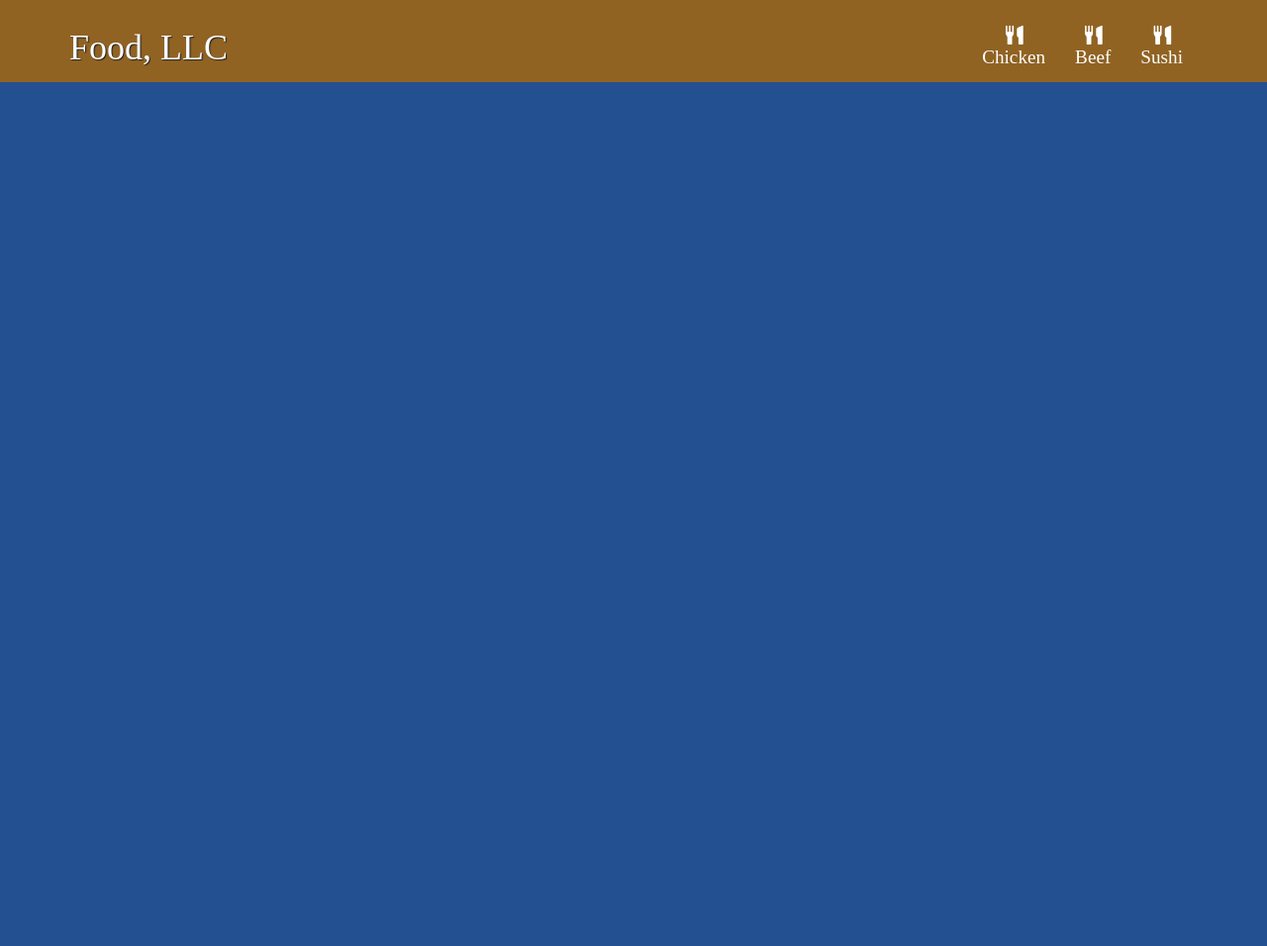
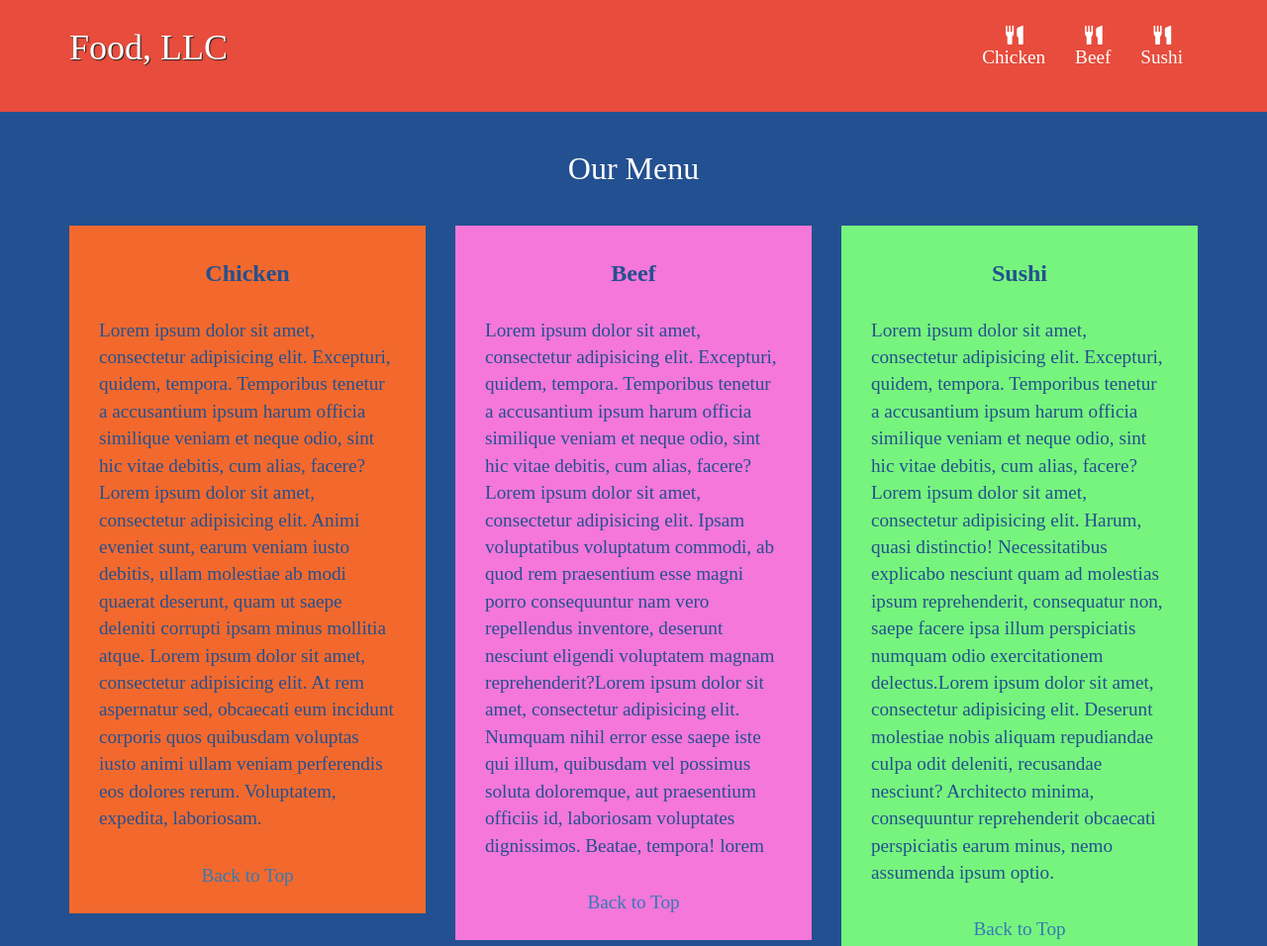
Before and after one commit to williamspete321/coursera-html-css-js, a plain HTML site: page module3-solution/index.html in a window 1280 px wide. Shown: the top 956 px of the page at 99% size. Before the commit the page ends 800 px from the top, so only its background shows below. Drawn offline with Linux system fonts and the light colour scheme; a web font is replaced by a local one.

Commit message:
Finished optional requirements.

```diff
--- a/module3-solution/css/styles.css
+++ b/module3-solution/css/styles.css
@@ -2,11 +2,11 @@ body {
 	font-size: 16px;
 	color: #FFF;
 	background-color: #235090;
-	font-family: 'Oxygen', serif;
+	font-family: 'Suez One', serif;
 }
 
 #header-nav {
-	background-color: #906323;
+	background-color: #E74C3C;
 	border-radius: 0;
 	border: 0;
 }
@@ -56,6 +56,48 @@ body {
 	margin-top: -30px;
 }
 
+#main-content h2 {
+	font-family: 'Suez One', serif;
+	font-size: 2em;
+}
+
+.container {
+	margin-bottom: 30px;
+}
+
+.container-tile {
+	color: #235090;
+	background-color: #F9F6B4;
+	font-family: 'Suez One', serif;
+	font-size: 1.2em;
+	padding: 15px 30px;
+	margin-top: 30px
+}
+
+.container-tile h3 {
+	padding-bottom: 20px;
+	font-weight: bold;
+}
+
+.container-tile#chicken {
+	color: #235090;
+	background-color: #F3692D;
+}
+
+.container-tile#beef {
+	color: #235090;
+	background-color: #F477D9;
+}
+
+.container-tile#sushi {
+	color: #235090;
+	background-color: #77F47D;
+}
+
+.back-to-top {
+	margin-top: 30px;
+}
+
 /********** Large devices only **********/
 @media (min-width: 1200px) {
 
@@ -80,6 +122,7 @@ body {
 	}
 	.navbar-brand h1 {	/* Restaurant name */
 		padding-top: 5px;
+		padding-left: 15px;
 		font-size: 6vw; /* 1vw = 1% of viewport width */
 	}
 
@@ -91,4 +134,9 @@ body {
     	font-size: 1em;
     	margin-right: 5px;
     }
+
+    .container-tile {
+    	margin-left: 15px;
+    	margin-right: 15px;
+	}
 }
--- a/module3-solution/index.html
+++ b/module3-solution/index.html
@@ -9,6 +9,7 @@
     <link rel="stylesheet" href="css/bootstrap.min.css">
     <link rel="stylesheet" href="css/styles.css">
     <link href="https://fonts.googleapis.com/css2?family=Suez+One&display=swap" rel="stylesheet">
+    <link href="https://fonts.googleapis.com/css2?family=Roboto&display=swap" rel="stylesheet">
   </head>
 <body>
   <header>
@@ -30,33 +31,63 @@
 		<div id="collapsable-nav" class="collapse navbar-collapse">
 		  <ul id="nav-list" class="nav navbar-nav navbar-right">
 		    <li>
-		      <a href="#">
+		      <a href="#chicken">
 		        <span class="glyphicon glyphicon-cutlery"></span>
 		        <br class="hidden-xs"> Chicken
 		      </a>
 		    </li>
 		    <li>
-		      <a href="#">
+		      <a href="#beef">
 		        <span class="glyphicon glyphicon-cutlery"></span>
 		        <br class="hidden-xs"> Beef
 		      </a>
 		    </li>
 		    <li>
-		      <a href="#">
+		      <a href="#sushi">
 		        <span class="glyphicon glyphicon-cutlery"></span>
 		        <br class="hidden-xs"> Sushi
 		      </a>
 		    </li>
-
 		  </ul>
 		</div>
-
-
-
-
-	  </div>
+	 </div>
 	</nav>
   </header>
+
+  <div id="main-content" class="container">
+  	<h2 id="menu-categories-title" class="text-center">Our Menu</h2>
+
+  	<section class="row">
+  	  <div class="col-md-4 col-sm-6">
+  	  	<div id="chicken" class="container-tile">
+	  	  	<h3 class="text-center">Chicken</h3>
+	  	  	  <p>Lorem ipsum dolor sit amet, consectetur adipisicing elit. Excepturi, quidem, tempora. Temporibus tenetur a accusantium ipsum harum officia similique veniam et neque odio, sint hic vitae debitis, cum alias, facere? Lorem ipsum dolor sit amet, consectetur adipisicing elit. Animi eveniet sunt, earum veniam iusto debitis, ullam molestiae ab modi quaerat deserunt, quam ut saepe deleniti corrupti ipsam minus mollitia atque. Lorem ipsum dolor sit amet, consectetur adipisicing elit. At rem aspernatur sed, obcaecati eum incidunt corporis quos quibusdam voluptas iusto animi ullam veniam perferendis eos dolores rerum. Voluptatem, expedita, laboriosam.</p>
+	  	  	  <p class="text-center back-to-top">
+	  	  	  	<a href="#header-nav">Back to Top</a>
+	  	  	  </p>
+  	  	</div>
+  	  </div>
+  	  <div class="col-md-4 col-sm-6">
+  	  	<div id="beef" class="container-tile">
+	  	  	<h3 class="text-center">Beef</h3>
+	  	  	  <p>Lorem ipsum dolor sit amet, consectetur adipisicing elit. Excepturi, quidem, tempora. Temporibus tenetur a accusantium ipsum harum officia similique veniam et neque odio, sint hic vitae debitis, cum alias, facere? Lorem ipsum dolor sit amet, consectetur adipisicing elit. Ipsam voluptatibus voluptatum commodi, ab quod rem praesentium esse magni porro consequuntur nam vero repellendus inventore, deserunt nesciunt eligendi voluptatem magnam reprehenderit?Lorem ipsum dolor sit amet, consectetur adipisicing elit. Numquam nihil error esse saepe iste qui illum, quibusdam vel possimus soluta doloremque, aut praesentium officiis id, laboriosam voluptates dignissimos. Beatae, tempora! lorem</p>
+	  	  	  <p class="text-center back-to-top">
+	  	  	  	<a href="#header-nav">Back to Top</a>
+	  	  	  </p>
+  	  	</div>
+  	  </div>
+  	  <div class="col-md-4 col-sm-12">
+  	  	<div id="sushi" class="container-tile">
+	  	  	<h3 class="text-center">Sushi</h3>
+	  	  	  <p>Lorem ipsum dolor sit amet, consectetur adipisicing elit. Excepturi, quidem, tempora. Temporibus tenetur a accusantium ipsum harum officia similique veniam et neque odio, sint hic vitae debitis, cum alias, facere? Lorem ipsum dolor sit amet, consectetur adipisicing elit. Harum, quasi distinctio! Necessitatibus explicabo nesciunt quam ad molestias ipsum reprehenderit, consequatur non, saepe facere ipsa illum perspiciatis numquam odio exercitationem delectus.Lorem ipsum dolor sit amet, consectetur adipisicing elit. Deserunt molestiae nobis aliquam repudiandae culpa odit deleniti, recusandae nesciunt? Architecto minima, consequuntur reprehenderit obcaecati perspiciatis earum minus, nemo assumenda ipsum optio.</p>
+	  	  	  <p class="text-center back-to-top">
+	  	  	  	<a href="#header-nav">Back to Top</a>
+	  	  	  </p>
+  	  	</div>
+  	  </div>
+  	</section>
+
+  </div> <!-- End of #main-content -->
 
 
   <!-- jQuery (Bootstrap JS plugins depend on it) -->
```
